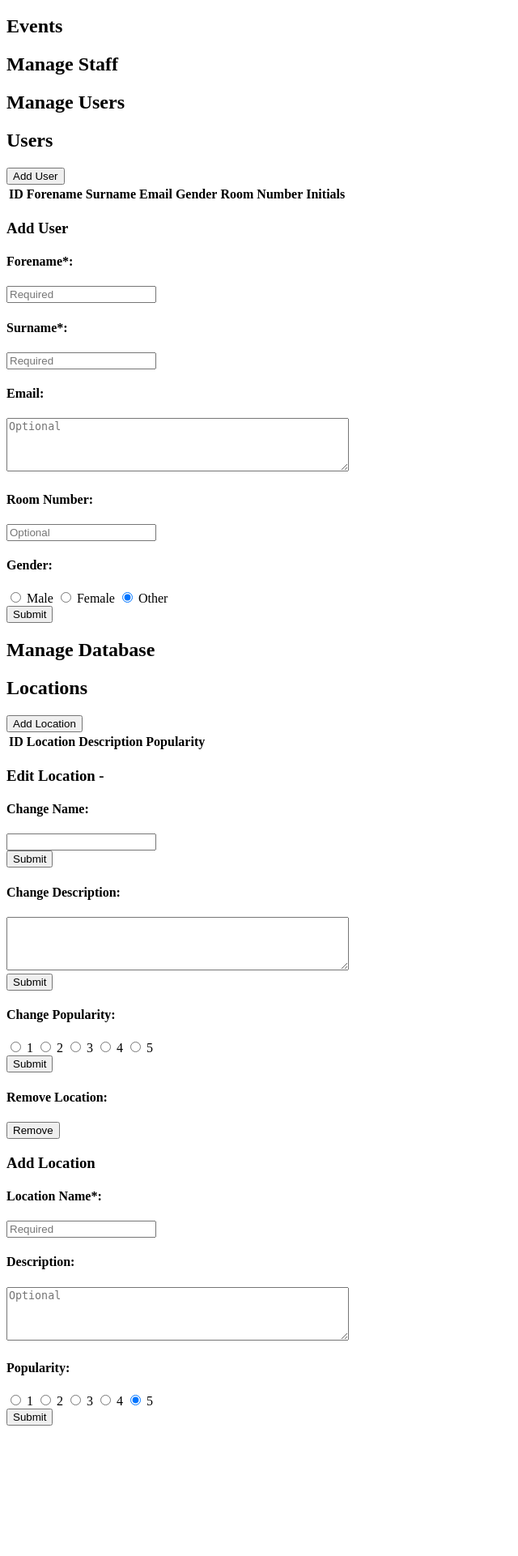
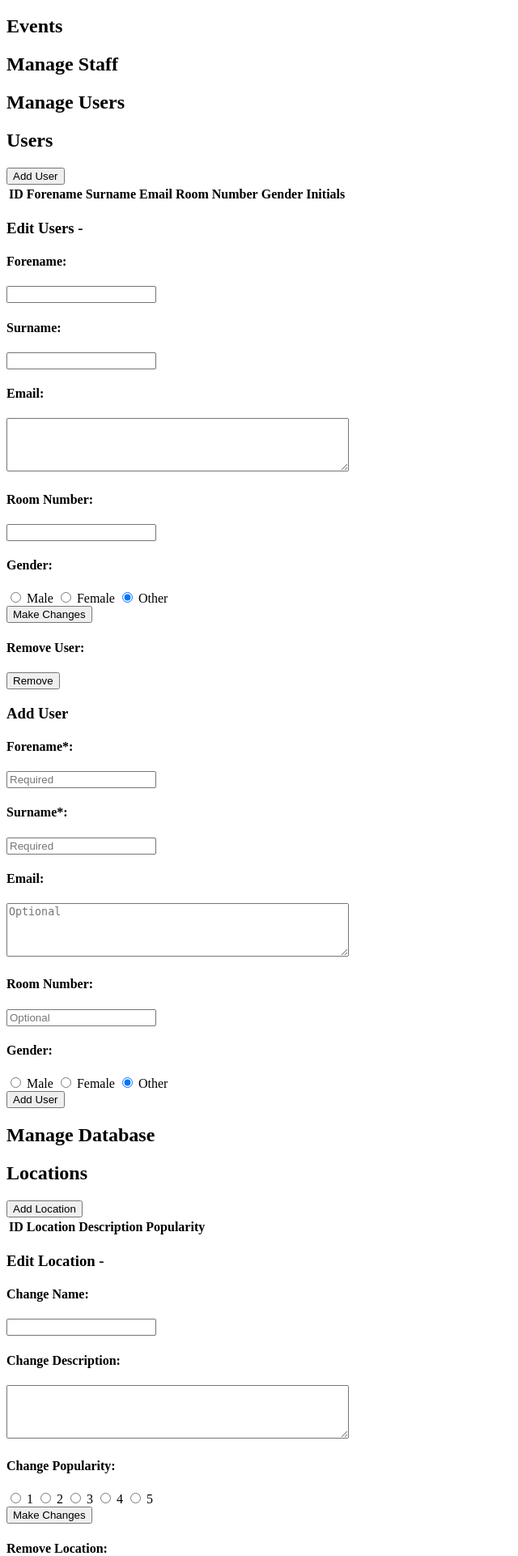
Before and after one commit to lwholten/doyrms-registration, a PHP site: page /pages/html/admin_page.html in a window 1280 px wide. Shown: the part 1064-2985 px from the top of the page at 81% size, without its empty margins (0-640 px from the left). Before the commit the page ends 2824 px from the top, so only its background shows below. Run offline with PHP 8.4, Linux system fonts and the light colour scheme; lists and menus that the app fills with data are empty.

Commit message:
Administrators can now edit user detials; The PHP used to proccess data editing has been improved.

```diff
--- a/pages/html/admin_page.html
+++ b/pages/html/admin_page.html
@@ -79,8 +79,8 @@
               <th>Forename</th>
               <th>Surname</th>
               <th>Email</th>
+              <th>Room Number</th>
               <th>Gender</th>
-              <th>Room Number</th>
               <th>Initials</th>
               <th></th>
             </tr>
@@ -88,26 +88,70 @@
           </table>
           <footer/>
         </div>
-
-        <section class="hidden_section" id="users_add_section">
+        <section class="hidden_section input_area" id="users_edit_section">
+          <h3 id="users_edit_title">Edit Users -</h3>
+          <form id="edit_user_form" autocomplete="off" class="text generic_form" action="" method="POST">
+            <input type="hidden" name="edit_user_form" value="true"/>
+            <input class="user_id_storage" type="hidden" name="user_id" value="0"/>
+            <div class="input_wrapper">
+              <label for="new_user_forename"><h4>Forename:</h4></label>
+              <input id="new_user_forename" name="new_user_forename" type="text" maxlength="32" pattern="[a-zA-Z]+"></input>
+            </div>
+            <div class="input_wrapper">
+              <label for="new_user_surname"><h4>Surname:</h4></label>
+              <input id="new_user_surname" name="new_user_surname" type="text" maxlength="32" pattern="[a-zA-Z]+"></input>
+            </div>
+            <div class="input_wrapper description">
+              <label for="new_user_email"><h4>Email:</h4></label>
+              <textarea id="new_user_email" name="new_user_email"rows="4" cols="50" maxlength="320"></textarea>
+            </div>
+            <div class="input_wrapper">
+              <label for="new_user_room_num"><h4>Room Number:</h4></label>
+              <input id="new_user_room_num" name="new_user_room_num" type="text" maxlength="3" pattern="[0-9]+"></input>
+            </div>
+            <div class="radio_input_area">
+              <label><h4>Gender:</h4></label>
+              <div class="radio_wrapper">
+                <input type="radio" name="new_user_gender" value="m">
+                <label>Male</label>
+                <input type="radio" name="new_user_gender" value="f">
+                <label>Female</label>
+                <input type="radio" checked="checked" name="new_user_gender" value="o">
+                <label>Other</label>
+              </div>
+            </div>
+            <div class="input_wrapper">
+              <input class="submit_button" type="submit" value="Make Changes" />
+            </div>
+          </form>
+          <form id="remove_user_form" autocomplete="off" class="text generic_form" action="" method="POST">
+            <input type="hidden" name="remove_user" value="true"/>
+            <input class="user_id_storage" type="hidden" name="user_id" value="0"/>
+            <div class="input_wrapper">
+              <label for="remove_user"><h4>Remove User:</h4></label>
+              <input class="submit_button remove_button" type="submit" value="Remove" />
+            </div>
+          </form>
+        </section>
+        <section class="hidden_section input_area" id="users_add_section">
           <h3>Add User</h3>
           <form id="add_user_form" autocomplete="off" class="text generic_form" action="" method="POST">
             <input type="hidden" name="add_user" value="true"/>
-            <div class="text_input_area">
+            <div class="input_wrapper">
               <label for="user_forename"><h4>Forename*:</h4></label>
               <input id="user_forename" name="user_forename" placeholder="Required" type="text" maxlength="32" pattern="[a-zA-Z]+" required></input>
             </div>
-            <div class="text_input_area">
+            <div class="input_wrapper">
               <label for="user_surname"><h4>Surname*:</h4></label>
               <input id="user_surname" name="user_surname" placeholder="Required" type="text" maxlength="32" pattern="[a-zA-Z]+" required></input>
             </div>
-            <div class="text_input_area description">
+            <div class="input_wrapper description">
               <label for="user_email"><h4>Email:</h4></label>
-              <textarea id="user_email" name="user_email" value="" placeholder="Optional" rows="4" cols="50" maxlength="320"></textarea>
+              <textarea id="user_email" name="user_email" value="" placeholder="Optional" value="" rows="4" cols="50" maxlength="320"></textarea>
             </div>
-            <div class="text_input_area">
+            <div class="input_wrapper">
               <label for="user_room_num"><h4>Room Number:</h4></label>
-              <input id="user_room_num" name="user_room_num" placeholder="Optional" type="text" maxlength="3" pattern="[0-9]+"></input>
+              <input id="user_room_num" name="user_room_num" placeholder="Optional" value="" type="text" maxlength="3" pattern="[0-9]+"></input>
             </div>
             <div class="radio_input_area">
               <label><h4>Gender:</h4></label>
@@ -120,8 +164,8 @@
                 <label>Other</label>
               </div>
             </div>
-            <div class="submit_wrapper">
-              <input type="submit" value="Submit"/>
+            <div class="input_wrapper">
+              <input class="submit_button" type="submit" value="Add User" />
             </div>
           </form>
         </section>
@@ -148,33 +192,19 @@
           </table>
           <footer/>
         </div>
-        <section class="hidden_section" id="locations_edit_section">
+        <section class="hidden_section input_area" id="locations_edit_section">
           <h3 id="locations_edit_title">Edit Location -</h3>
-          <form id="change_location_name_form" autocomplete="off" class="text generic_form" action="" method="POST">
-            <input type="hidden" name="change_location_name" value="true"/>
+          <form id="edit_location_form" autocomplete="off" class="text generic_form" action="" method="POST">
+            <input type="hidden" name="edit_location_form" value="true"/>
             <input class="location_id_storage" type="hidden" name="location_id" value="0"/>
-            <div class="text_input_area">
+            <div class="input_wrapper">
               <label for="new_location_name"><h4>Change Name:</h4></label>
               <input id="new_location_name" name="new_location_name" type="text" maxlength="20"></input>
-              <div class="submit_wrapper">
-                <input type="submit" value="Submit"/>
-              </div>
             </div>
-          </form>
-          <form id="change_location_desc_form" autocomplete="off" class="text generic_form" action="" method="POST">
-            <input type="hidden" name="change_location_desc" value="true"/>
-            <input id="test" class="location_id_storage" type="hidden" name="location_id"/>
-            <div class="text_input_area description">
+            <div class="input_wrapper description">
               <label for="new_location_desc"><h4>Change Description:</h4></label>
               <textarea id="new_location_desc" name="new_location_desc" rows="4" cols="50" maxlength="100"></textarea>
-              <div class="submit_wrapper">
-                <input type="submit" value="Submit"/>
-              </div>
             </div>
-          </form>
-          <form id="change_location_pop_form" class="text generic_form" action="" method="POST">
-            <input type="hidden" name="change_location_pop" value="true"/>
-            <input class="location_id_storage" type="hidden" name="location_id" value="0"/>
             <div class="radio_input_area">
               <label><h4>Change Popularity:</h4></label>
               <div class="radio_wrapper">
@@ -189,29 +219,29 @@
                 <input type="radio" name="new_location_pop" value="5">
                 <label>5</label>
               </div>
-              <div class="submit_wrapper">
-                <input type="submit" value="Submit"/>
-              </div>
+            </div>
+            <div class="input_wrapper">
+              <input class="submit_button" type="submit" value="Make Changes" />
             </div>
           </form>
           <form id="remove_location_form" autocomplete="off" class="text generic_form" action="" method="POST">
             <input type="hidden" name="remove_location" value="true"/>
             <input class="location_id_storage" type="hidden" name="location_id" value="0"/>
-            <div class="remove_button_wrapper">
+            <div class="input_wrapper">
               <label for="remove_location"><h4>Remove Location:</h4></label>
-              <input class="remove_button" type="submit" value="Remove" />
+              <input class="submit_button remove_button" type="submit" value="Remove" />
             </div>
           </form>
         </section>
-        <section class="hidden_section" id="locations_add_section">
+        <section class="hidden_section input_area" id="locations_add_section">
           <h3>Add Location</h3>
           <form id="add_location_form" autocomplete="off" class="text generic_form" action="" method="POST">
             <input type="hidden" name="add_location" value="true"/>
-            <div class="text_input_area">
+            <div class="input_wrapper">
               <label for="location_name"><h4>Location Name*:</h4></label>
               <input id="location_name" name="location_name" placeholder="Required" type="text" maxlength="20" required></input>
             </div>
-            <div class="text_input_area description">
+            <div class="input_wrapper description">
               <label for="location_desc"><h4>Description:</h4></label>
               <textarea id="location_desc" name="location_desc" value="" placeholder="Optional" rows="4" cols="50" maxlength="100"></textarea>
             </div>
@@ -230,8 +260,8 @@
                 <label>5</label>
               </div>
             </div>
-            <div class="submit_wrapper">
-              <input type="submit" value="Submit"/>
+            <div class="input_wrapper">
+              <input class="submit_button" type="submit" value="Add Location" />
             </div>
           </form>
         </section>
--- a/scripts/admin_page_functions.js
+++ b/scripts/admin_page_functions.js
@@ -1,8 +1,9 @@
 /*Used to format the edit section to suit the record that is being edited*/
 
 /*section_id -> the id of the section being formatted*/
+/*storage_class -> the class of the elements used to store the id of the record being edited */
 /*title_content -> content added to the section title*/
-function formatEditSection(section_id, title_content, location_id=0) {
+function formatEditSection(section_id, storage_class, title_content, record_id=0) {
   /*Assigns the section being formated to a variable*/
   section = document.getElementById(section_id);
 
@@ -12,9 +13,9 @@ function formatEditSection(section_id, title_content, location_id=0) {
   section_title.innerHTML = 'Edit - '+'\''+title_content+'\'';
 
   /*Sets the location id for all forms to that of the selected record*/
-  const location_id_storage_array = document.getElementsByClassName('location_id_storage');
-  for (var i = 0; i < location_id_storage_array.length; i++) {
-    location_id_storage_array[i].setAttribute('value', location_id);
+  const record_id_storage_array = document.getElementsByClassName(storage_class);
+  for (var i = 0; i < record_id_storage_array.length; i++) {
+    record_id_storage_array[i].setAttribute('value', record_id);
   };
 
   /*Shows the edit section to the user*/
```
Also changed, not shown: css/admin_page.css (+30 -14 lines), css/staff_page.css (+5 -31 lines), pages/php/admin_page.php (+150 -70 lines).
